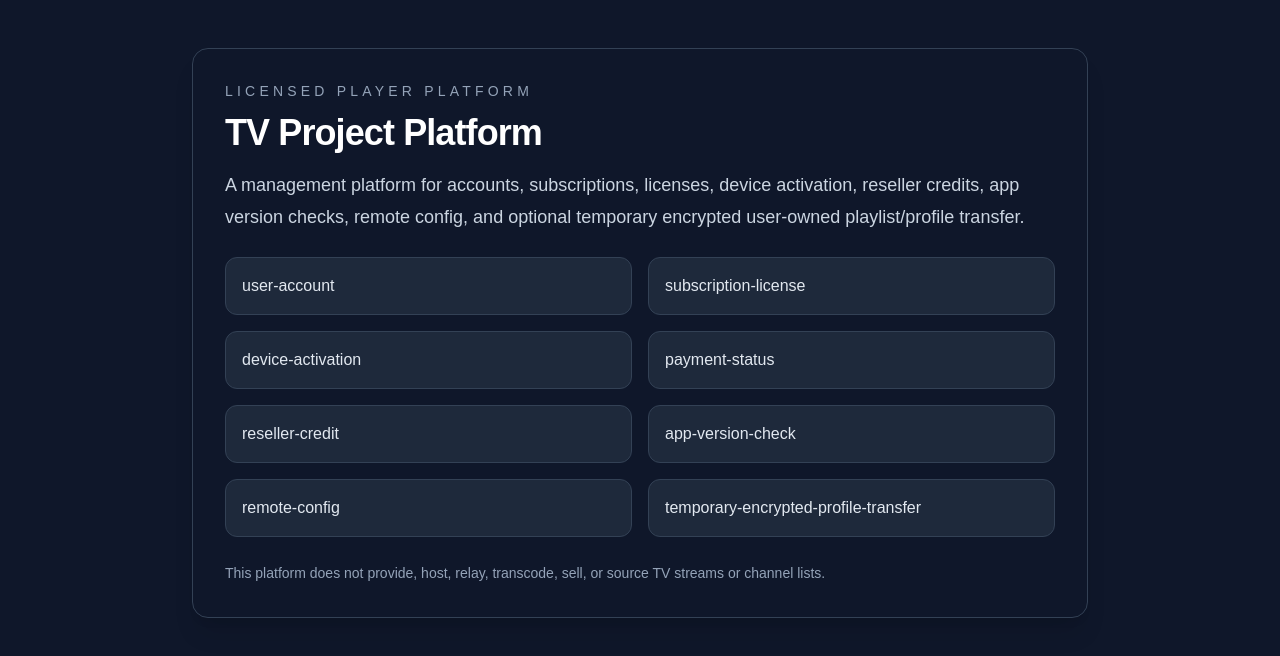
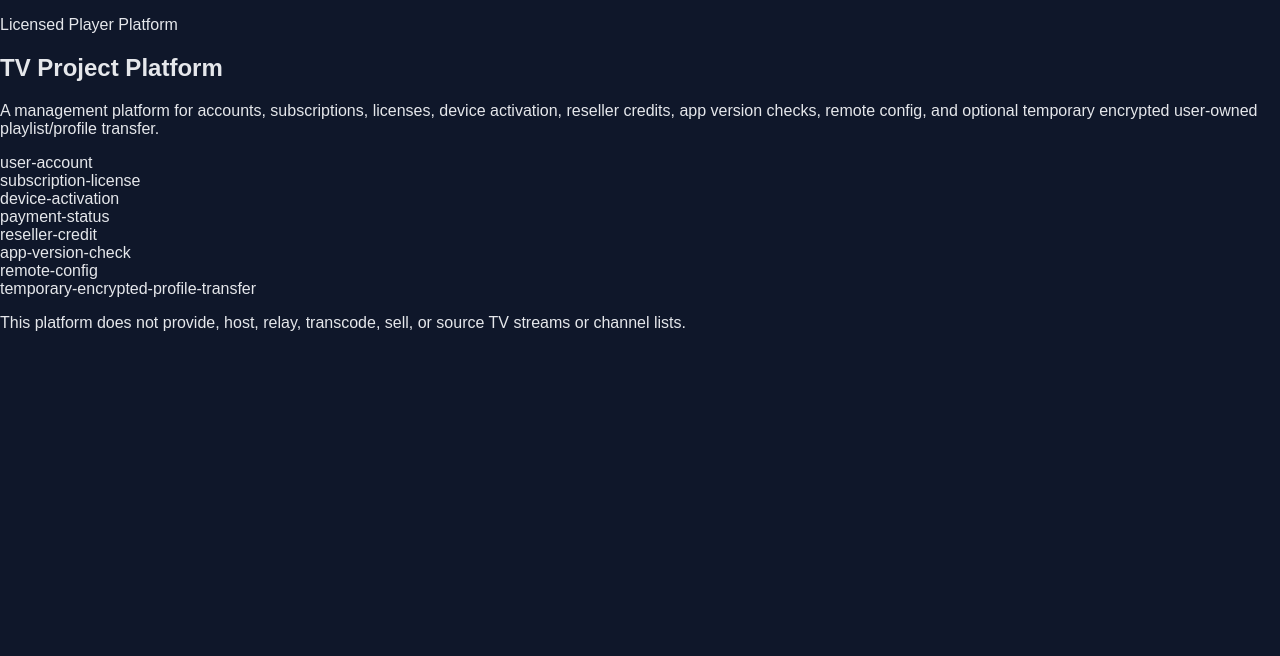
Before and after one commit to ilkkanml/TV_Project_Platform, a Next.js app in the folder apps/web/: page / in a window 1280 px wide. Shown: the top 656 px of the page. Built offline with nearby package versions, Linux system fonts and the light colour scheme.

Commit message:
Remove Tailwind directives from web global CSS for Railway build

```diff
--- a/apps/web/src/app/globals.css
+++ b/apps/web/src/app/globals.css
@@ -1,14 +1,20 @@
-@tailwind base;
-@tailwind components;
-@tailwind utilities;
-
 :root {
   color-scheme: dark;
 }
 
+* {
+  box-sizing: border-box;
+}
+
+html,
 body {
   margin: 0;
+  min-height: 100%;
   background: #0f172a;
   color: #e5e7eb;
   font-family: Arial, Helvetica, sans-serif;
 }
+
+a {
+  color: inherit;
+}
```
